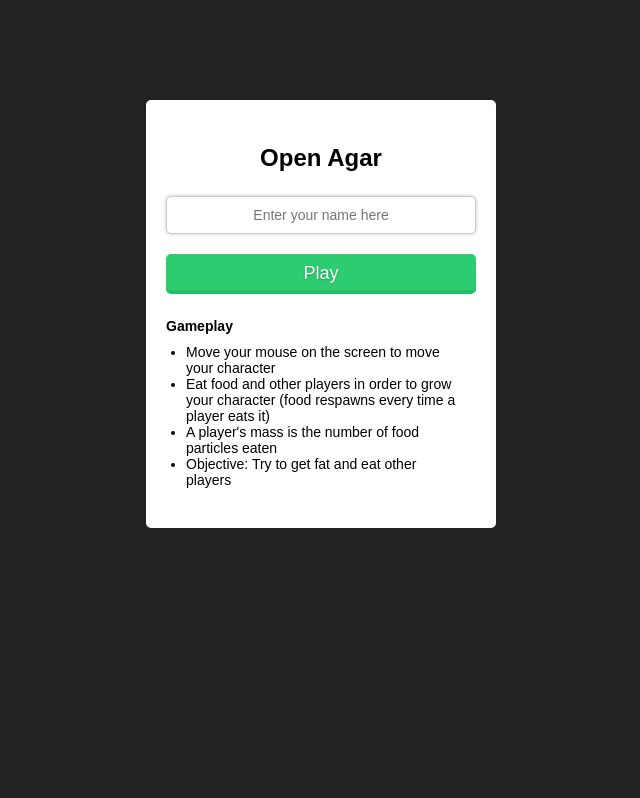
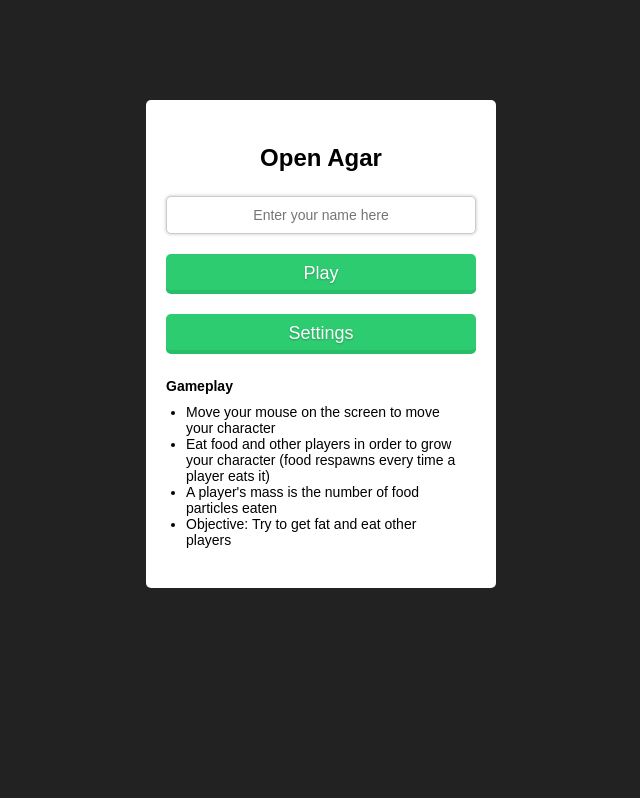
Before and after one commit to owenashurst/agar.io-clone, a PHP site: page / in a window 1280 px wide. Shown: the top 798 px of the page, without its empty margins (319-959 px from the left). Run offline with PHP 8.4, Linux system fonts and the light colour scheme; some libraries are stand-ins or nearby versions.

Commit message:
add settings button

```diff
--- a/client/css/main.css
+++ b/client/css/main.css
@@ -139,6 +139,41 @@ canvas {
 	box-shadow: none;
 }
 
+#settingsButton {
+	position: relative;
+	margin: auto;
+	margin-top: 10px;
+	width: 100%;
+	height: 40px;
+	box-sizing: border-box;
+	font-size: large;
+	color: white;
+	text-align: center;
+	text-shadow: 0 1px 2px rgba(0, 0, 0, 0.25);
+	background: #2ecc71;
+	border: 0;
+	border-bottom: 2px solid #28be68;
+	cursor: pointer;
+	-webkit-box-shadow: inset 0 -2px #28be68;
+	box-shadow: inset 0 -2px #28be68;
+	border-radius: 5px 5px 5px 5px;
+	-moz-border-radius: 5px 5px 5px 5px;
+	-webkit-border-radius: 5px 5px 5px 5px;
+	margin-bottom: 10px;
+}
+
+#settingsButton:active, #startButton:hover {
+	top: 1px;
+	background: #55D88B;
+	outline: none;
+	-webkit-box-shadow: none;
+	box-shadow: none;
+}
+
+#settings {
+	display: none;
+}
+
 #startMenu h3 {
 	padding-bottom: 0;
 	margin-bottom: 0;
--- a/client/index.html
+++ b/client/index.html
@@ -22,7 +22,9 @@
             <b class="input-error">Nick must be alphanumeric characters only!</b>
             <br />
             <button id="startButton">Play</button>
+             <button id="settingsButton" >Settings</button>
             <br/>
+            <div id="instructions">
                 <h3>Gameplay</h3>
                 <ul>
                     <li>Move your mouse on the screen to move your character</li>
@@ -31,6 +33,13 @@
                     <li>Objective: Try to get fat and eat other players</li>
                 </ul>
             </div>
+            <div id="settings">
+                <h3>Settings</h3>
+                <ul>
+                    <label><input id ="visBord" type="checkbox" onchange="visibleBorder()">Visible borders</label>
+                </ul>
+            </div>
+        </div>
     </div>
     <script src="/socket.io/socket.io.js"></script>
     <script src="./js/app.js"></script>
--- a/client/js/app.js
+++ b/client/js/app.js
@@ -2,6 +2,7 @@ var playerName;
 var playerNameInput = document.getElementById('playerNameInput');
 var socket;
 var KEY_ENTER = 13;
+var borderDraw = false;
 
 
 function startGame() {
@@ -33,6 +34,18 @@ window.onload = function() {
             startGame();
         } else {
             nickErrorText.style.display = 'inline';
+        }
+    };
+
+    var settingsMenu = document.getElementById('settingsButton');
+
+    settingsMenu.onclick = function () {
+        if (settings.style.display != 'block') {
+            instructions.style.display = 'none';
+            settings.style.display = 'block';
+        } else {
+            instructions.style.display = 'block';
+            settings.style.display = 'none';
         }
     };
 
@@ -115,7 +128,13 @@ function outOfBounds() {
     target = { x : screenWidth / 2, y : screenHeight / 2 };
 }
 
-
+function visibleBorder() {
+        if (document.getElementById('visBord').checked) {
+            borderDraw = true;
+        } else {
+            borderDraw= false;
+        }
+}
 
 var graph = c.getContext('2d');
 
@@ -465,12 +484,18 @@ function gameLoop() {
             graph.fillStyle = backgroundColor;
             graph.fillRect(0, 0, screenWidth, screenHeight);
             drawgrid();
-            drawborder();
+
+            if(borderDraw){
+                drawborder();
+            }
+
             for (var i = 0; i < foods.length; i++) {
                 drawFood(foods[i]);
             }
 
-            drawborder();
+            if(borderDraw){
+                drawborder();
+            }
 
             for (i = 0; i < enemies.length; i++) {
                 if (enemies[i].id != player.id) {
```
Lines whose indentation alone changed are shown as unchanged.
